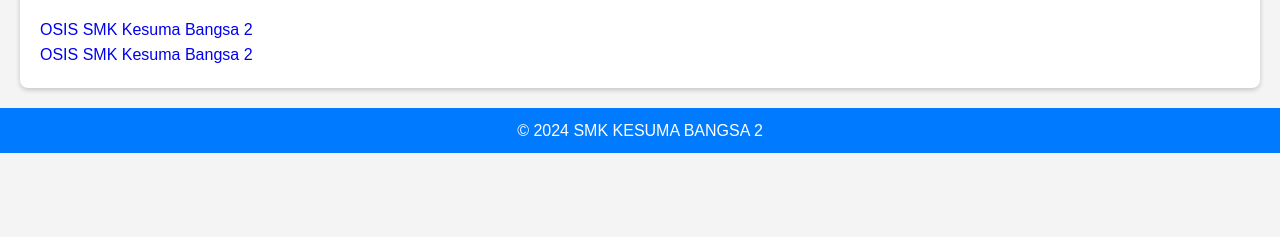
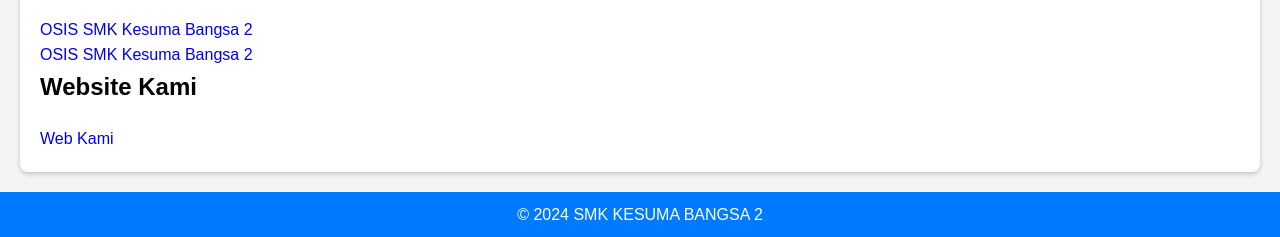
Before and after one commit to Refal45/Raifal_Do, a plain HTML site: page Index.html in a window 1280 px wide. Shown: the part 1690-1927 px from the top of the page. Before the commit the page ends 1843 px from the top, so only its background shows below. Drawn offline with Linux system fonts and the light colour scheme.

Commit message:
Add files via upload

```diff
--- a/Index.html
+++ b/Index.html
@@ -55,7 +55,8 @@ baik kami haturkan terimakasih.
 <h2 style="color: black;">Instagram kami</h2>
 <a href="https://www.instagram.com/osis.kesumabangsa2_?igsh=em9hOGtkYnplMmJh" target="_blank">OSIS SMK Kesuma Bangsa 2</a>
 <p><a href="https://www.instagram.com/smkkesumabangsa2.official?igsh=MWlheHA2bmdzNW1pbg==" target="_blank">OSIS SMK Kesuma Bangsa 2</a></p>
-
+<h2 style="color: black;">Website Kami</h2>
+<a href="https://refal45.github.io/Raifal_Do/Index.html" target="_blank">Web Kami</a>
 
 </section>
 
```
